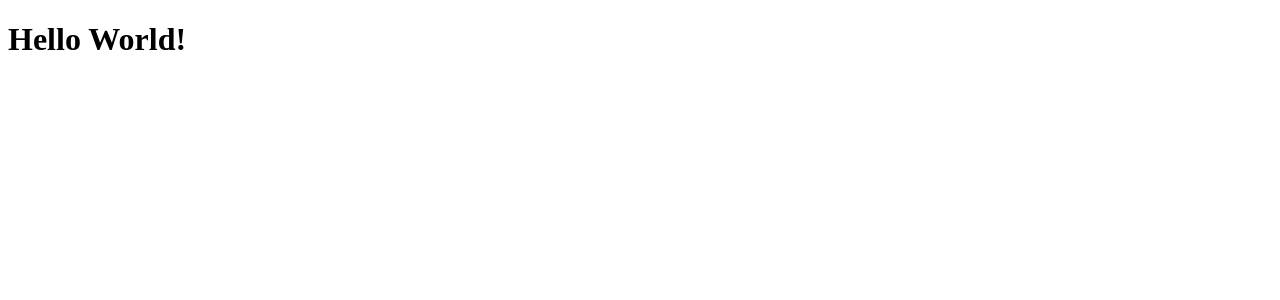
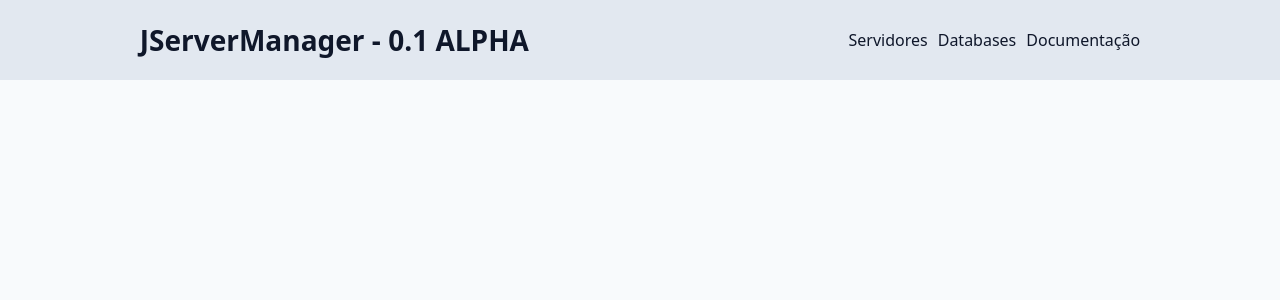
Before and after one commit to oJVzinn/JServerManager, a React (Vite) app: page / in a window 1280 px wide. Shown: the top 300 px of the page. Built offline with nearby package versions, Linux system fonts and the light colour scheme.

Commit message:
Adicionar o react router + inicializaçã do header

```diff
--- a/package.json
+++ b/package.json
@@ -15,7 +15,8 @@
   },
   "dependencies": {
     "react": "^19.2.8",
-    "react-dom": "^19.2.8"
+    "react-dom": "^19.2.8",
+    "react-router": "^8.3.1"
   },
   "devDependencies": {
     "@types/node": "^24.13.3",
--- a/src/App.tsx
+++ /dev/null
@@ -1,7 +0,0 @@
-export default function App() {
-    return (
-        <main>
-            <h1>Hello World!</h1>
-        </main>
-    );
-}
--- /dev/null
+++ b/src/componnent/header/Header.module.css
@@ -0,0 +1,38 @@
+.Header {
+    width: 100vw;
+    height: 80px;
+}
+
+.title {
+    font-size: var(--font-size-title);
+    font-weight: bold;
+}
+
+.manu {
+    position: fixed;
+    background-color: var(--color-bg-secondary);
+    display: flex;
+    align-items: center;
+    width: 100vw;
+    height: 80px;
+    justify-content: space-around;
+}
+
+.itens {
+    display: flex;
+    gap: 10px;
+    list-style: none;
+}
+
+.item {
+    display: inline-block;
+    color: var(--color-text);
+    transition: transform 0.2s ease;
+    text-decoration: none;
+}
+
+.item:hover {
+    cursor: pointer;
+    transform: scale(1.1);
+    color: var(--color-text-hover);
+}
--- /dev/null
+++ b/src/componnent/header/index.tsx
@@ -0,0 +1,25 @@
+import styles from "./Header.module.css"
+import {Link} from "react-router";
+
+export default function Header() {
+    return (
+        <header className={styles.Header}>
+            <nav className={styles.manu}>
+                <span className={styles.title}>JServerManager - 0.1 ALPHA</span>
+                <ul className={styles.itens}>
+                    <li>
+                        <Link to="/" className={styles.item}><span>Servidores</span></Link>
+                    </li>
+
+                    <li>
+                        <Link to="/" className={styles.item}><span>Databases</span></Link>
+                    </li>
+
+                    <li>
+                        <Link to="/" className={styles.item}><span>Documentação</span></Link>
+                    </li>
+                </ul>
+            </nav>
+        </header>
+    )
+}
--- a/src/main.tsx
+++ b/src/main.tsx
@@ -1,9 +1,15 @@
 import { StrictMode } from "react";
 import { createRoot } from "react-dom/client";
-import App from "./App";
+import { createMemoryRouter, RouterProvider } from "react-router";
+import "../style.css";
+import Home from "./page/home";
+
+const router = createMemoryRouter([
+    { path: "/", element: <Home /> },
+]);
 
 createRoot(document.getElementById("root")!).render(
     <StrictMode>
-        <App />
+        <RouterProvider router={router} />
     </StrictMode>,
 );
--- /dev/null
+++ b/src/page/home/index.tsx
@@ -0,0 +1,9 @@
+import Header from "../../componnent/header";
+
+export default function Home() {
+    return (
+        <>
+            <Header/>
+        </>
+    )
+}
--- /dev/null
+++ b/style.css
@@ -0,0 +1,58 @@
+:root {
+    --color-bg: #f8fafc;
+    --color-bg-primary: #ffffff;
+    --color-bg-secondary: #e2e8f0;
+
+    --color-text: #0f172a;
+    --color-text-muted: #64748b;
+    --color-text-hover: #334155;
+
+    --color-positive: #16a34a;
+    --color-positive-hover: #15803d;
+    --color-negative: #dc2626;
+    --color-negative-hover: #b91c1c;
+
+    --color-positive-text: #ffffff;
+    --color-negative-text: #ffffff;
+
+    --color-border: #cbd5e1;
+
+    --font-size-title: 1.75rem;
+    --font-size-subtitle: 1.25rem;
+    --font-size-description: 1rem;
+}
+
+@media (prefers-color-scheme: dark) {
+    :root {
+        --color-bg: #0f172a;
+        --color-bg-primary: #1e293b;
+        --color-bg-secondary: #334155;
+
+        --color-text: #e2e8f0;
+        --color-text-muted: #94a3b8;
+        --color-text-hover: #f8fafc;
+
+        --color-positive: #22c55e;
+        --color-positive-hover: #16a34a;
+        --color-negative: #ef4444;
+        --color-negative-hover: #dc2626;
+
+        --color-positive-text: #ffffff;
+        --color-negative-text: #ffffff;
+
+        --color-border: #475569;
+    }
+}
+
+body {
+    margin: 0;
+    background-color: var(--color-bg);
+    color: var(--color-text);
+    font-size: var(--font-size-description);
+    font-family: system-ui, -apple-system, "Segoe UI", Roboto, sans-serif;
+}
+
+button {
+    font: inherit;
+    color: var(--color-text);
+}
```
Also changed, not shown: 1 other file (tests, documents, lock files or other folders).
